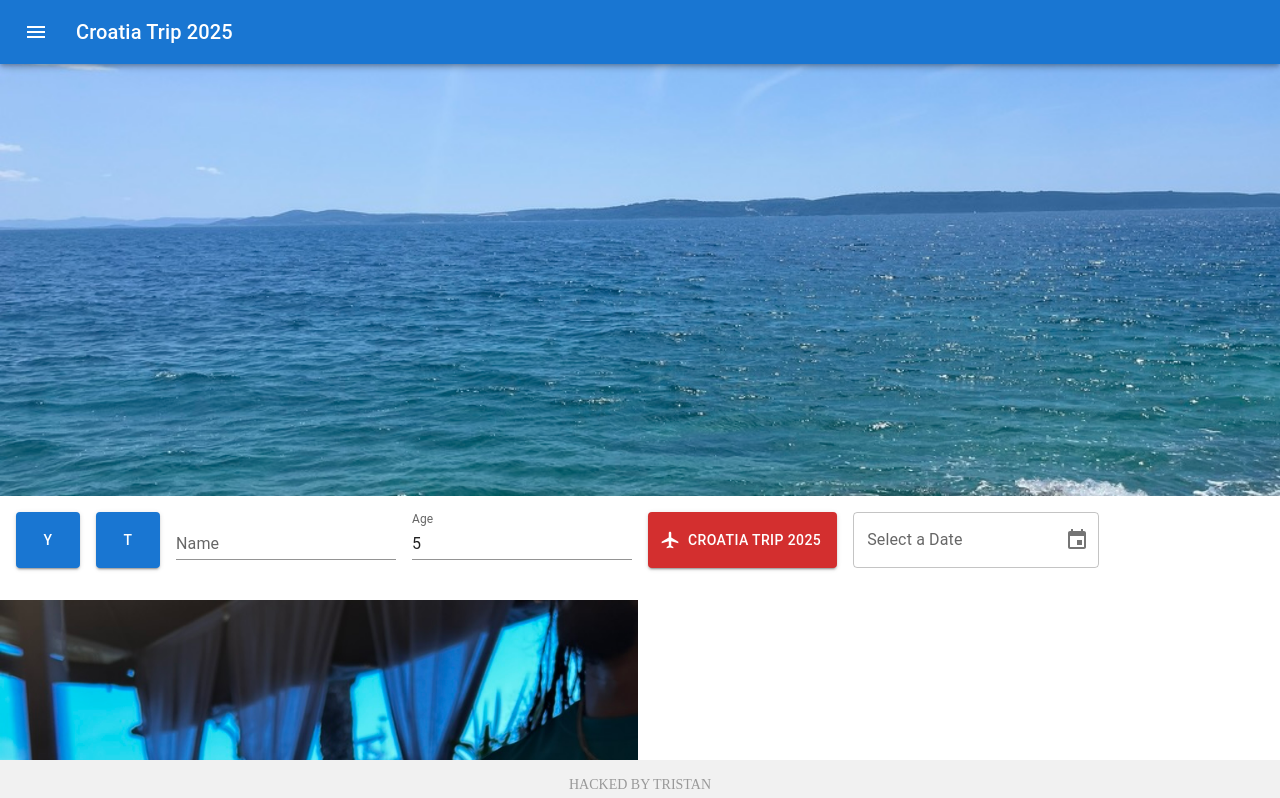
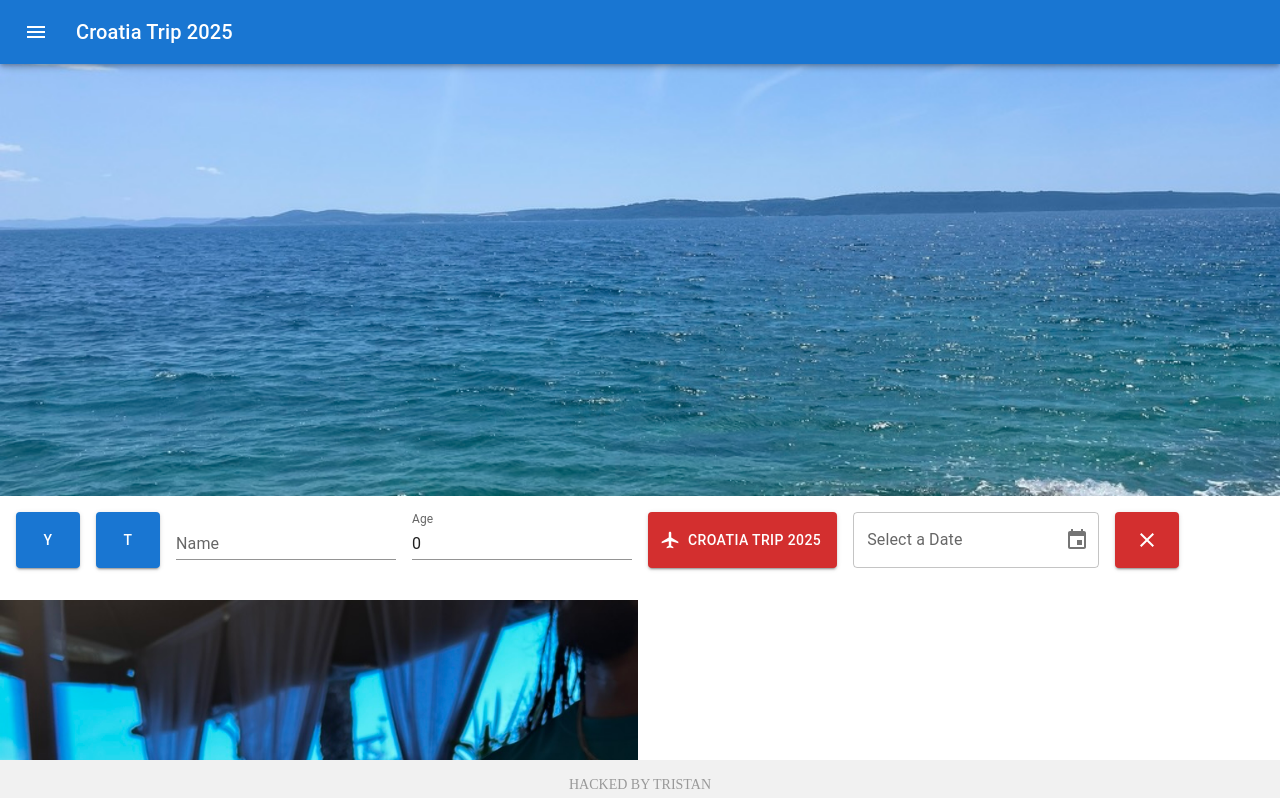
Before and after one commit to Deadly-Phantom/holiday-react, a Next.js app: page /home in a window 1280 px wide. Shown: the top 798 px of the page. Built offline with nearby package versions, Linux system fonts and the light colour scheme.

Commit message:
feat: implement isLocal utility and update routing logic across components

```diff
--- a/next.config.ts
+++ b/next.config.ts
@@ -1,8 +1,9 @@
+import { isLocal } from "@/isLocal";
 import type { NextConfig } from "next";
 
 const nextConfig: NextConfig = {
   /* config options here */
-  basePath: process.env.IS_LOCAL ? "/holiday-react" : "",
+  basePath: !isLocal ? "/holiday-react" : "",
   images: {
     unoptimized: true, // Disable Next.js image optimization
   }
--- a/package.json
+++ b/package.json
@@ -3,7 +3,7 @@
   "version": "0.1.0",
   "private": true,
   "scripts": {
-    "dev": "IS_LOCAL=true && next dev --turbopack",
+    "dev": "next dev --turbopack",
     "build": "next build",
     "start": "next start",
     "lint": "next lint"
@@ -19,6 +19,7 @@
     "next": "15.3.3",
     "react": "^19.0.0",
     "react-dom": "^19.0.0",
+    "react-full-screen": "^1.1.1",
     "zustand": "^5.0.5"
   },
   "devDependencies": {
--- a/src/app/page.tsx
+++ b/src/app/page.tsx
@@ -13,6 +13,7 @@ import {
 } from "@mui/material";
 import { useEffect, useRef, useState } from "react";
 import { useStore } from "@/store";
+import { isLocal } from "@/isLocal";
 // to do: simulate login function
 export default function Home() {
   const [loading, setLoading] = useState(false);
@@ -47,9 +48,7 @@ export default function Home() {
         if (userInput === "tristan" && userPassword === "1") {
           setSuccess(true);
           setLoading(false);
-          window.location.href = process.env.IS_LOCAL
-            ? "/home"
-            : "/holiday-react/home";
+          window.location.href = isLocal ? "/home" : "/holiday-react/home";
         } else {
           setSuccess(false);
           setLoading(false);
--- a/src/components/ActionBar.tsx
+++ b/src/components/ActionBar.tsx
@@ -1,16 +1,18 @@
 "use client";
 import { Button, Stack, TextField } from "@mui/material";
-import { LocalAirport } from "@mui/icons-material";
-import { useState } from "react";
+import { Clear, LocalAirport } from "@mui/icons-material";
+import { useRef, useState } from "react";
 import { useStore } from "@/store";
 import { DatePicker, LocalizationProvider } from "@mui/x-date-pickers";
 import { AdapterDayjs } from "@mui/x-date-pickers/AdapterDayjs";
 
 export default function ActionBar() {
-  const [age, setAge] = useState(5);
+  const age = useStore((state) => state.age);
+  const setAge = useStore((state) => state.setAge);
   const userInput = useStore((state) => state.userInput);
   const setUserInput = useStore((state) => state.setUserInput);
   const setDate = useStore((state) => state.setDate);
+  const dateRef = useRef(null);
 
   return (
     <Stack direction={"row"} spacing={2} sx={{ padding: 2 }}>
@@ -59,7 +61,9 @@ export default function ActionBar() {
       </Button>
       <LocalizationProvider dateAdapter={AdapterDayjs}>
         <DatePicker
+          inputRef={dateRef}
           label="Select a Date"
+          // value={date}
           onChange={(e) => {
             if (e) {
               setDate(
@@ -73,6 +77,17 @@ export default function ActionBar() {
           }}
         />
       </LocalizationProvider>
+      <Button
+        color="error"
+        variant="contained"
+        onClick={() => {
+          setDate("");
+          // console.log((dateRef.current as any).value); // Clear the date in
+          // (dateRef.current as any).value = ""; // Clear the date input field
+        }}
+      >
+        <Clear />
+      </Button>
     </Stack>
   );
 }
--- a/src/components/TopBar.tsx
+++ b/src/components/TopBar.tsx
@@ -12,6 +12,7 @@ import {
 } from "@mui/material";
 import { Code, Home, Menu as MenuIcon } from "@mui/icons-material";
 import { useState } from "react";
+import { isLocal } from "@/isLocal";
 
 export default function TopBar() {
   const [anchorEl, setAnchorEl] = useState(null);
@@ -54,7 +55,7 @@ export default function TopBar() {
           >
             <MenuItem
               onClick={() => {
-                window.location.href = process.env.IS_LOCAL
+                window.location.href = isLocal
                   ? "/home"
                   : "/holiday-react/home";
               }}
@@ -66,9 +67,7 @@ export default function TopBar() {
             </MenuItem>
             <MenuItem
               onClick={() => {
-                window.location.href = process.env.IS_LOCAL
-                  ? "/dev"
-                  : "/holiday-react/dev";
+                window.location.href = isLocal ? "/dev" : "/holiday-react/dev";
               }}
             >
               <ListItemIcon>
--- /dev/null
+++ b/src/isLocal.ts
@@ -0,0 +1 @@
+export const isLocal = false
--- a/src/store.ts
+++ b/src/store.ts
@@ -1,11 +1,17 @@
 import { create } from 'zustand'
+import { persist } from 'zustand/middleware'
 
 // eslint-disable-next-line @typescript-eslint/no-explicit-any
-export const useStore = create((set: any) => ({
+export const useStore = create(persist((set: any) => ({
+  age: 0,
+  setAge: (newAge: number) => set(() => ({ age: newAge })),
   userInput: "",
   setUserInput: (newUserInput: string) => set(() => ({ userInput: newUserInput})),
   userPassword: "",
   setUserPassword: (newUserPassword: string) => set(() => ({ userPassword: newUserPassword })),
   date: "",
   setDate: (newDate: string) => set(() => ({ date: newDate })),
-}))
+}), {
+  name: 'holiday-react-storage',
+})
+)
```
Also changed, not shown: 2 other files (tests, documents, lock files or other folders).
